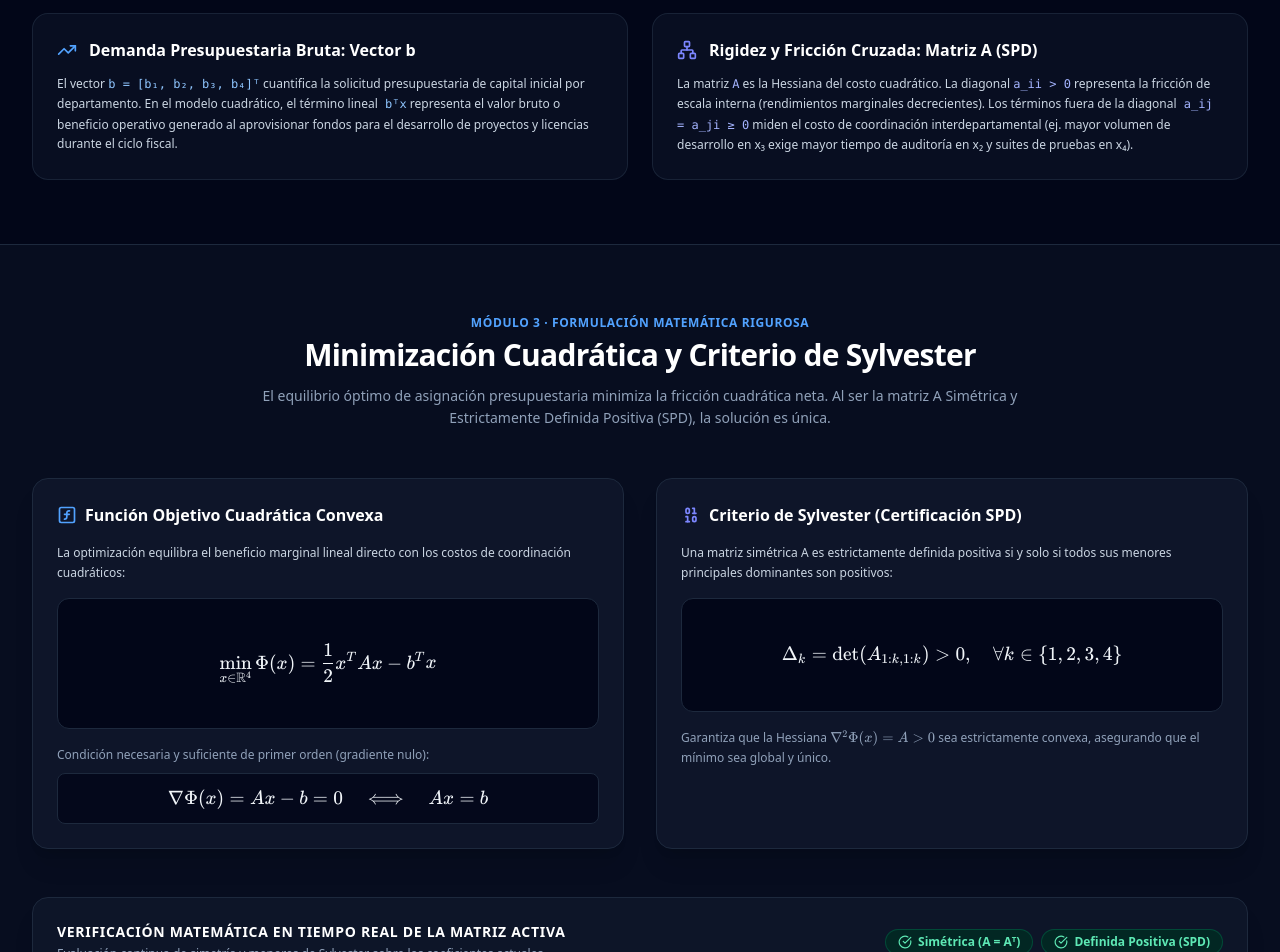
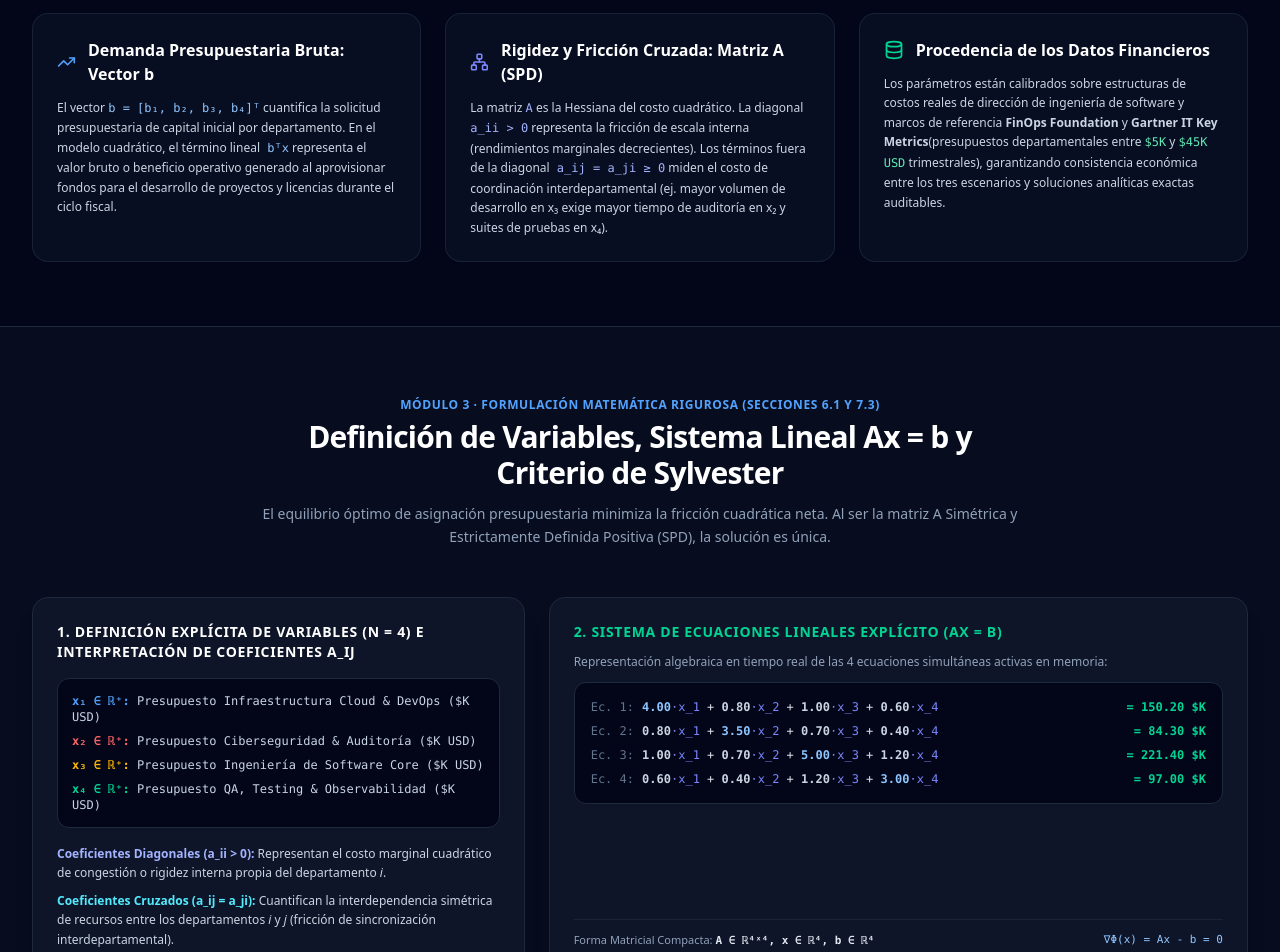
Before and after one commit to AlejandroQuintelaAguilar/Metodos_numericos_Analisis_Financiero, a React (Vite) app: page / in a window 1280 px wide. Shown: the part 1600-2552 px from the top of the page. Built offline with nearby package versions, Linux system fonts and the light colour scheme.

Commit message:
Módulos Web: Completar procedencia de datos, ecuaciones dinámicas Ax=b, ficha de escenarios y diagnóstico espectral

```diff
--- a/src/ui/App.tsx
+++ b/src/ui/App.tsx
@@ -215,7 +215,11 @@ export const App: React.FC = () => {
 
       <FinancialCaseSection />
 
-      <MathFormulationSection validation={validation} />
+      <MathFormulationSection
+        validation={validation}
+        matrixA={matrixA}
+        vectorB={vectorB}
+      />
 
       <main className="max-w-7xl mx-auto px-4 sm:px-6 lg:px-8 py-12 flex-1 w-full">
         {/* Selector de Escenarios Oficiales */}
--- a/src/ui/components/ConclusionsSection.tsx
+++ b/src/ui/components/ConclusionsSection.tsx
@@ -109,6 +109,13 @@ export const ConclusionsSection: React.FC = () => {
                 <em>Iterative Methods for Sparse Linear Systems</em> (2nd ed.). SIAM (Society for Industrial and Applied Mathematics). Philadelphia.
               </p>
             </div>
+
+            <div className="p-3 rounded-xl bg-slate-950 border border-slate-800/80">
+              <span className="text-emerald-400 font-bold block mb-0.5">[4] Fuentes de Datos y Benchmarks Financieros TI</span>
+              <p className="font-sans text-slate-300">
+                Parámetros de asignación presupuestaria TI ($K USD) y elasticidades de acoplamiento interdepartamental calibrados conforme a <em>FinOps Foundation – State of FinOps Benchmarks</em> y <em>Gartner IT Key Metrics Data</em> para infraestructuras Cloud/DevOps, Ciberseguridad, Desarrollo Core y QA.
+              </p>
+            </div>
           </div>
         </div>
 
--- a/src/ui/components/FinancialCaseSection.tsx
+++ b/src/ui/components/FinancialCaseSection.tsx
@@ -5,7 +5,7 @@
  */
 
 import React from 'react';
-import { Cloud, ShieldAlert, Code2, CheckCircle2, TrendingUp, Network } from 'lucide-react';
+import { Cloud, ShieldAlert, Code2, CheckCircle2, TrendingUp, Network, Database } from 'lucide-react';
 import { FINANCIAL_VARIABLES } from '../../core/constants/scenarios.data';
 
 export const FinancialCaseSection: React.FC = () => {
@@ -58,8 +58,8 @@ export const FinancialCaseSection: React.FC = () => {
           ))}
         </div>
 
-        {/* Justificación Económica de A y b */}
-        <div className="grid grid-cols-1 md:grid-cols-2 gap-6">
+        {/* Justificación Económica de A, b y Procedencia de los Datos */}
+        <div className="grid grid-cols-1 md:grid-cols-3 gap-6">
           <div className="p-6 rounded-2xl bg-slate-900/50 border border-slate-800/80">
             <div className="flex items-center gap-3 mb-3 text-blue-400">
               <TrendingUp className="w-5 h-5" />
@@ -86,6 +86,19 @@ export const FinancialCaseSection: React.FC = () => {
               (ej. mayor volumen de desarrollo en x₃ exige mayor tiempo de auditoría en x₂ y suites de pruebas en x₄).
             </p>
           </div>
+
+          <div className="p-6 rounded-2xl bg-slate-900/50 border border-slate-800/80">
+            <div className="flex items-center gap-3 mb-3 text-emerald-400">
+              <Database className="w-5 h-5" />
+              <h4 className="text-base font-bold text-white">Procedencia de los Datos Financieros</h4>
+            </div>
+            <p className="text-xs text-slate-300 leading-relaxed">
+              Los parámetros están calibrados sobre estructuras de costos reales de dirección de ingeniería de software
+              y marcos de referencia <strong>FinOps Foundation</strong> y <strong>Gartner IT Key Metrics</strong>
+              (presupuestos departamentales entre <code className="text-emerald-300 font-mono">$5K</code> y <code className="text-emerald-300 font-mono">$45K USD</code> trimestrales),
+              garantizando consistencia económica entre los tres escenarios y soluciones analíticas exactas auditables.
+            </p>
+          </div>
         </div>
       </div>
     </section>
--- a/src/ui/components/MathFormulationSection.tsx
+++ b/src/ui/components/MathFormulationSection.tsx
@@ -11,23 +11,92 @@ import { MatrixValidationResult } from '../../qa/types/qa.types';
 
 interface MathFormulationProps {
   validation: MatrixValidationResult;
+  matrixA: number[][];
+  vectorB: number[];
 }
 
-export const MathFormulationSection: React.FC<MathFormulationProps> = ({ validation }) => {
+export const MathFormulationSection: React.FC<MathFormulationProps> = ({
+  validation,
+  matrixA,
+  vectorB
+}) => {
   return (
     <section id="formulacion" className="py-16 border-b border-slate-800 bg-slate-900/40">
       <div className="max-w-7xl mx-auto px-4 sm:px-6 lg:px-8">
         <div className="text-center max-w-3xl mx-auto mb-12">
           <span className="text-xs uppercase tracking-wider font-semibold text-blue-400">
-            Módulo 3 · Formulación Matemática Rigurosa
+            Módulo 3 · Formulación Matemática Rigurosa (Secciones 6.1 y 7.3)
           </span>
           <h2 className="text-2xl sm:text-3xl font-bold text-white tracking-tight mt-1">
-            Minimización Cuadrática y Criterio de Sylvester
+            Definición de Variables, Sistema Lineal Ax = b y Criterio de Sylvester
           </h2>
           <p className="text-slate-400 text-sm mt-3 leading-relaxed">
             El equilibrio óptimo de asignación presupuestaria minimiza la fricción cuadrática neta.
             Al ser la matriz A Simétrica y Estrictamente Definida Positiva (SPD), la solución es única.
           </p>
+        </div>
+
+        {/* Definición Explícita de Variables (n=4), Sistema Lineal Ax=b e Interpretación de a_ij */}
+        <div className="grid grid-cols-1 lg:grid-cols-12 gap-6 mb-8">
+          {/* Definición Explícita de Variables e Interpretación de Coeficientes */}
+          <div className="lg:col-span-5 p-6 rounded-2xl bg-slate-900/90 border border-slate-800 shadow-xl space-y-4">
+            <h3 className="text-sm font-bold text-white uppercase tracking-wider text-blue-400">
+              1. Definición Explícita de Variables (n = 4) e Interpretación de Coeficientes a_ij
+            </h3>
+            <ul className="space-y-2 text-xs text-slate-300 font-mono bg-slate-950 p-3.5 rounded-xl border border-slate-800">
+              <li><strong className="text-blue-400">x₁ ∈ ℝ⁺:</strong> Presupuesto Infraestructura Cloud &amp; DevOps ($K USD)</li>
+              <li><strong className="text-red-400">x₂ ∈ ℝ⁺:</strong> Presupuesto Ciberseguridad &amp; Auditoría ($K USD)</li>
+              <li><strong className="text-amber-400">x₃ ∈ ℝ⁺:</strong> Presupuesto Ingeniería de Software Core ($K USD)</li>
+              <li><strong className="text-emerald-400">x₄ ∈ ℝ⁺:</strong> Presupuesto QA, Testing &amp; Observabilidad ($K USD)</li>
+            </ul>
+            <div className="text-xs text-slate-300 space-y-2 leading-relaxed">
+              <p>
+                <strong className="text-indigo-300">Coeficientes Diagonales (a_ii &gt; 0):</strong> Representan el costo marginal cuadrático de congestión o rigidez interna propia del departamento <em>i</em>.
+              </p>
+              <p>
+                <strong className="text-cyan-300">Coeficientes Cruzados (a_ij = a_ji):</strong> Cuantifican la interdependencia simétrica de recursos entre los departamentos <em>i</em> y <em>j</em> (fricción de sincronización interdepartamental).
+              </p>
+            </div>
+          </div>
+
+          {/* Sistema Lineal Desarrollado Ax = b */}
+          <div className="lg:col-span-7 p-6 rounded-2xl bg-slate-900/90 border border-slate-800 shadow-xl flex flex-col justify-between">
+            <div>
+              <h3 className="text-sm font-bold uppercase tracking-wider text-emerald-400 mb-3">
+                2. Sistema de Ecuaciones Lineales Explícito (Ax = b)
+              </h3>
+              <p className="text-xs text-slate-400 mb-3">
+                Representación algebraica en tiempo real de las 4 ecuaciones simultáneas activas en memoria:
+              </p>
+              <div className="p-4 rounded-xl bg-slate-950 border border-slate-800 font-mono text-xs space-y-2 overflow-x-auto">
+                {matrixA.map((row, i) => (
+                  <div key={i} className="flex items-center justify-between gap-2 text-slate-200 whitespace-nowrap">
+                    <span>
+                      <span className="text-slate-500 mr-2">Ec. {i + 1}:</span>
+                      {row.map((coef, j) => {
+                        const sign = j === 0 ? '' : coef >= 0 ? ' + ' : ' - ';
+                        const absVal = j === 0 ? coef.toFixed(2) : Math.abs(coef).toFixed(2);
+                        return (
+                          <span key={j}>
+                            {sign}
+                            <strong className={i === j ? 'text-blue-300' : 'text-slate-300'}>{absVal}</strong>
+                            <span className="text-indigo-400">·x_{j + 1}</span>
+                          </span>
+                        );
+                      })}
+                    </span>
+                    <span className="text-emerald-400 font-bold">
+                      = {vectorB[i]?.toFixed(2)} $K
+                    </span>
+                  </div>
+                ))}
+              </div>
+            </div>
+            <div className="mt-4 pt-3 border-t border-slate-800/80 flex items-center justify-between text-[11px] text-slate-400">
+              <span>Forma Matricial Compacta: <strong className="text-slate-200 font-mono">A ∈ ℝ⁴ˣ⁴, x ∈ ℝ⁴, b ∈ ℝ⁴</strong></span>
+              <span className="text-blue-300 font-mono">∇Φ(x) = Ax - b = 0</span>
+            </div>
+          </div>
         </div>
 
         {/* Modelo Cuadrático */}
--- a/src/ui/components/ScenarioButtons.tsx
+++ b/src/ui/components/ScenarioButtons.tsx
@@ -42,7 +42,7 @@ export const ScenarioButtons: React.FC<ScenarioButtonsProps> = ({
         )}
       </div>
 
-      <div className="grid grid-cols-1 md:grid-cols-3 gap-4">
+      <div className="grid grid-cols-1 md:grid-cols-3 gap-4 mb-5">
         {ALL_SCENARIOS.map((sc) => {
           const isSelected = activeScenarioId === sc.id;
           let icon = <Sparkles className="w-4 h-4 text-emerald-400" />;
@@ -95,6 +95,30 @@ export const ScenarioButtons: React.FC<ScenarioButtonsProps> = ({
           );
         })}
       </div>
+
+      {/* Detalle Financiero y Matemático del Escenario Seleccionado (Sección 5) */}
+      {activeScenarioId !== 'custom' && (() => {
+        const activeSc = ALL_SCENARIOS.find(s => s.id === activeScenarioId);
+        if (!activeSc) return null;
+        return (
+          <div className="p-4 rounded-xl bg-slate-950/80 border border-slate-800/90 text-xs space-y-2">
+            <div className="flex flex-wrap items-center justify-between gap-2 border-b border-slate-800/70 pb-2">
+              <span className="font-bold text-blue-300 uppercase tracking-wider text-[11px]">
+                Justificación Financiera y Modificación Matemática ({activeSc.academicTitle})
+              </span>
+              <span className="font-mono text-[11px] text-emerald-400">
+                Precondicionador: {activeSc.preconditioning.type} (κ reducido a {activeSc.preconditioning.preconditionedConditionNumber.toFixed(2)})
+              </span>
+            </div>
+            <p className="text-slate-300 leading-relaxed">
+              <strong className="text-white">Contexto Económico:</strong> {activeSc.financialContext}
+            </p>
+            <p className="text-slate-400 leading-relaxed">
+              <strong className="text-slate-200">Análisis del Precondicionamiento:</strong> {activeSc.preconditioning.technicalExplanation}
+            </p>
+          </div>
+        );
+      })()}
     </div>
   );
 };
```
Also changed, not shown: src/ui/components/GcpVsGcSection.tsx (+15 -1 lines).
